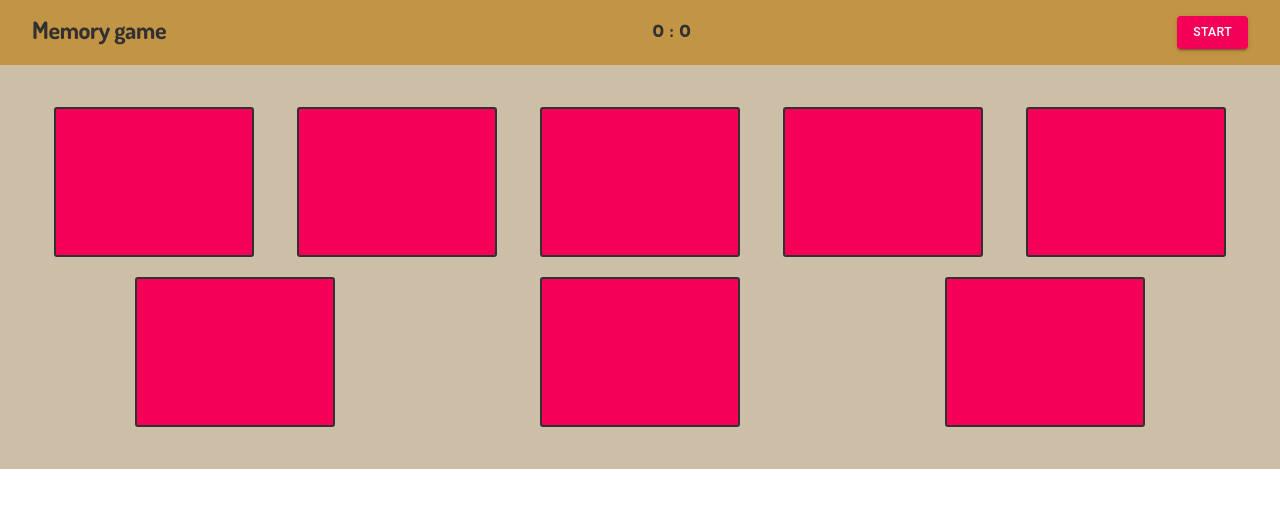
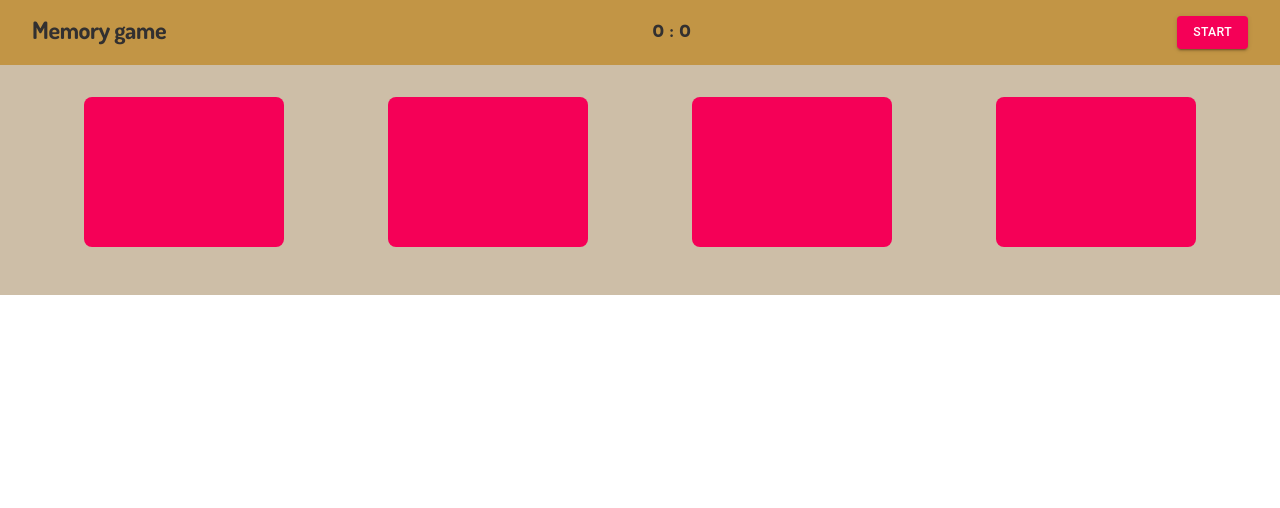
Before and after one commit to LexSava/memory-game, a React (Create React App) app in the folder my-app/: page /#/ in a window 1280 px wide. Shown: the top 508 px of the page. Built offline with nearby package versions, Linux system fonts and the light colour scheme.

Commit message:
feat: add game function

```diff
--- a/my-app/src/common/cardsImg.tsx
+++ b/my-app/src/common/cardsImg.tsx
@@ -13,19 +13,35 @@ const arrImages: Array<ICardBody> = [
     id: uuidv4(),
   },
   {
+    img: Fox,
+    id: uuidv4(),
+  },
+  {
     img: Mouse,
     id: uuidv4(),
   },
   {
-    img: Panda,
+    img: Mouse,
     id: uuidv4(),
   },
-  {
-    img: Penguin,
-    id: uuidv4(),
-  },
+  // {
+  //   img: Panda,
+  //   id: uuidv4(),
+  // },
+  // {
+  //   img: Panda,
+  //   id: uuidv4(),
+  // },
+  // {
+  //   img: Penguin,
+  //   id: uuidv4(),
+  // },
+  // {
+  //   img: Penguin,
+  //   id: uuidv4(),
+  // },
 ];
 
 const makeRandomArr = () => Math.random() - 0.5;
 
-export const ImageItems = [...arrImages, ...arrImages].sort(makeRandomArr);
+export const ImageItems = [...arrImages].sort(makeRandomArr);
--- a/my-app/src/components/Card/Card.Styles.tsx
+++ /dev/null
@@ -1,34 +0,0 @@
-import { makeStyles, createStyles, Theme } from '@material-ui/core/styles';
-import {
-  COLOR_PAIN,
-  COLOR_GOLD,
-  COLOR_ASH,
-} from '../../common/colorApp';
-
-export const useStyles = makeStyles((theme: Theme) =>
-  createStyles({
-    CardStyle: {
-      border: `2px solid ${COLOR_ASH}`,
-      borderRadius: '3px',
-      padding: '10px',
-      margin: '10px',
-      width: '200px',
-      height: '150px',
-      cursor: 'pointer',
-    },
-    cardFron: {
-      backgroundColor: COLOR_PAIN,
-    },
-    cardBack: {
-      backgroundColor: COLOR_GOLD,
-    },
-    CardStyleImg: {
-      width: '100%',
-      height: '100%',
-    },
-    inactive: {
-      pointerEvents: 'none',
-      opacity: '0.5',
-    },
-  })
-);
--- a/my-app/src/components/Card/Card.tsx
+++ /dev/null
@@ -1,57 +0,0 @@
-import React, { useState, useEffect } from 'react';
-import { Box } from '@material-ui/core/';
-import ReactCardFlip from 'react-card-flip';
-import { ICardBody } from '../../common/interfaces';
-import { useStyles } from './Card.Styles';
-import Store from '../../store/Store';
-
-interface ICard {
-  image: ICardBody;
-}
-
-const Card: React.FC<ICard> = (props) => {
-  const classes = useStyles();
-  const [isFlipped, setIsFlipped] = useState<boolean>(false);
-  const [pressedButtonId, setPressedButtonId] = useState<Array<string>>([]);
-  const [inactiveClass, setInactiveClass] = useState<string>('');
-
-  const handeClick = () => {
-    setInactiveClass(classes.inactive);
-    setIsFlipped(true);
-
-    setTimeout(() => {
-      setInactiveClass('');
-      setIsFlipped(false);
-    }, 3000);
-  };
-
-  const getId = (id: string) => {
-    Store.getPressedButtonId(id);
-  };
-
-  return (
-    <ReactCardFlip isFlipped={isFlipped} flipDirection="vertical">
-      <Box
-        className={`${classes.CardStyle} ${classes.cardFron} ${inactiveClass}`}
-        onClick={() => {
-          handeClick();
-          getId(props.image.id);
-        }}
-        onKeyDown={() => {
-          handeClick();
-          getId(props.image.id);
-        }}
-      />
-
-      <Box className={`${classes.CardStyle} ${classes.cardBack}`}>
-        <img
-          src={props.image.img}
-          alt={props.image.id}
-          className={classes.CardStyleImg}
-        />
-      </Box>
-    </ReactCardFlip>
-  );
-};
-
-export default Card;
--- /dev/null
+++ b/my-app/src/components/Main/Main.scss
@@ -0,0 +1,51 @@
+.animal-card {
+  height: 150px;
+  width: 200px;
+  border-radius: 3px;
+  background: #323030;
+  cursor: pointer;
+  background: none;
+  border: none;
+  outline: none;
+}
+
+.animal-card.flipped .inner {
+  transform: rotateY(180deg);
+}
+
+.inner {
+  position: relative;
+  width: 100%;
+  height: 100%;
+  transform-style: preserve-3d;
+  transition: 0.6s cubic-bezier(0.38, 0.02, 0.09, 1.66) all;
+}
+
+.animal-card .front,
+.animal-card .back {
+  display: flex;
+  align-items: center;
+  justify-content: center;
+  border-radius: 8px;
+  position: absolute;
+  top: 0;
+  left: 0;
+  height: 100%;
+  width: 100%;
+  backface-visibility: hidden;
+}
+
+.animal-card .front {
+  background: #c29545;
+  transform: rotateY(180deg);
+}
+
+.animal-card .back {
+  background: #f50057;
+  transition: 0.3s ease all;
+}
+
+.animal-card .back:hover {
+  opacity: 0.6;
+  transform: scale(1.02);
+}
--- a/my-app/src/components/Main/Main.tsx
+++ b/my-app/src/components/Main/Main.tsx
@@ -1,41 +1,72 @@
 import React, { useState, useEffect } from 'react';
-import { v4 as uuidv4 } from 'uuid';
+
 import { Box } from '@material-ui/core/';
 import { ImageItems } from '../../common/cardsImg';
 import { ICardBody } from '../../common/interfaces';
-import Card from '../Card/Card';
-import Store from '../../store/Store';
 import { useStyles } from './Main.Styles';
+import './Main.scss';
 
 interface IMain {}
 
 const Main: React.FC<IMain> = (props) => {
   const classes = useStyles();
-  const [inactiveClass, setInactiveClass] = useState<string>('');
-  const [pressedButtonId, setPressedButtonId] = useState<Array<string>>([]);
+  // eslint-disable-next-line
+  const [openedCard, setOpenedCard] = useState<any>([]);
+  // eslint-disable-next-line
+  const [matched, setMatched] = useState<any>([]);
+
+  // eslint-disable-next-line
+  const flipCard = (index: any) => {
+    // eslint-disable-next-line
+    setOpenedCard((opened: any): any => [...opened, index]);
+
+    console.log(openedCard);
+  };
 
   useEffect(() => {
-    setPressedButtonId(Store.pressedButtonId);
-  }, [Store.pressedButtonId]);
+    if (openedCard < 2) return;
+    const pairOfCards = ImageItems;
 
-  useEffect(() => {
-    console.log(pressedButtonId);
-  }, [pressedButtonId]);
+    const firstMatched = pairOfCards[openedCard[0]];
+    const secondMatched = pairOfCards[openedCard[1]];
+
+    if (secondMatched && firstMatched.img === secondMatched.img) {
+      setMatched([...matched, firstMatched.img]);
+    }
+
+    if (openedCard.length === 2) setTimeout(() => setOpenedCard([]), 1000);
+  }, [openedCard]);
 
   return (
     <Box
-      className={classes.mainBlock}
       mx="auto"
       p={4}
       display="flex"
       flexWrap="wrap"
       justifyContent="space-around"
+      className={`${classes.mainBlock}`}
     >
-      {ImageItems.map((item: ICardBody) => (
-        <Box key={uuidv4()}>
-          <Card image={item} />
-        </Box>
-      ))}
+      {ImageItems.map((elem: ICardBody, index: number) => {
+        let isFlipped = false;
+        if (openedCard.includes(index)) isFlipped = true;
+        if (matched.includes(elem.img)) isFlipped = true;
+        return (
+          <Box
+            mb={2}
+            className={`animal-card ${isFlipped ? 'flipped' : ''} `}
+            key={elem.id}
+            onClick={() => flipCard(index)}
+            onKeyDown={() => flipCard(index)}
+          >
+            <Box className="inner">
+              <Box className="front">
+                <img src={elem.img} alt="elem-name" width="100" />
+              </Box>
+              <Box className="back" />
+            </Box>
+          </Box>
+        );
+      })}
     </Box>
   );
 };
--- a/my-app/src/store/Store.tsx
+++ b/my-app/src/store/Store.tsx
@@ -12,10 +12,8 @@ export function autoSave(_this: any, name: string) {
     localStorage.setItem(name, JSON.stringify(value));
   });
 }
-// window.localStorage.clear();
+window.localStorage.clear();
 class Store {
-  search: string = '';
-
   pressedButtonId: Array<string> = [];
 
   public accessToken: string;
@@ -24,10 +22,6 @@ class Store {
     makeAutoObservable(this, {}, { autoBind: true });
     this.accessToken = '';
     autoSave(this, 'authStore');
-  }
-
-  getSearchQuery(enteredSearch: string) {
-    this.search = enteredSearch;
   }
 
   getPressedButtonId(enteredCard: string) {
```
